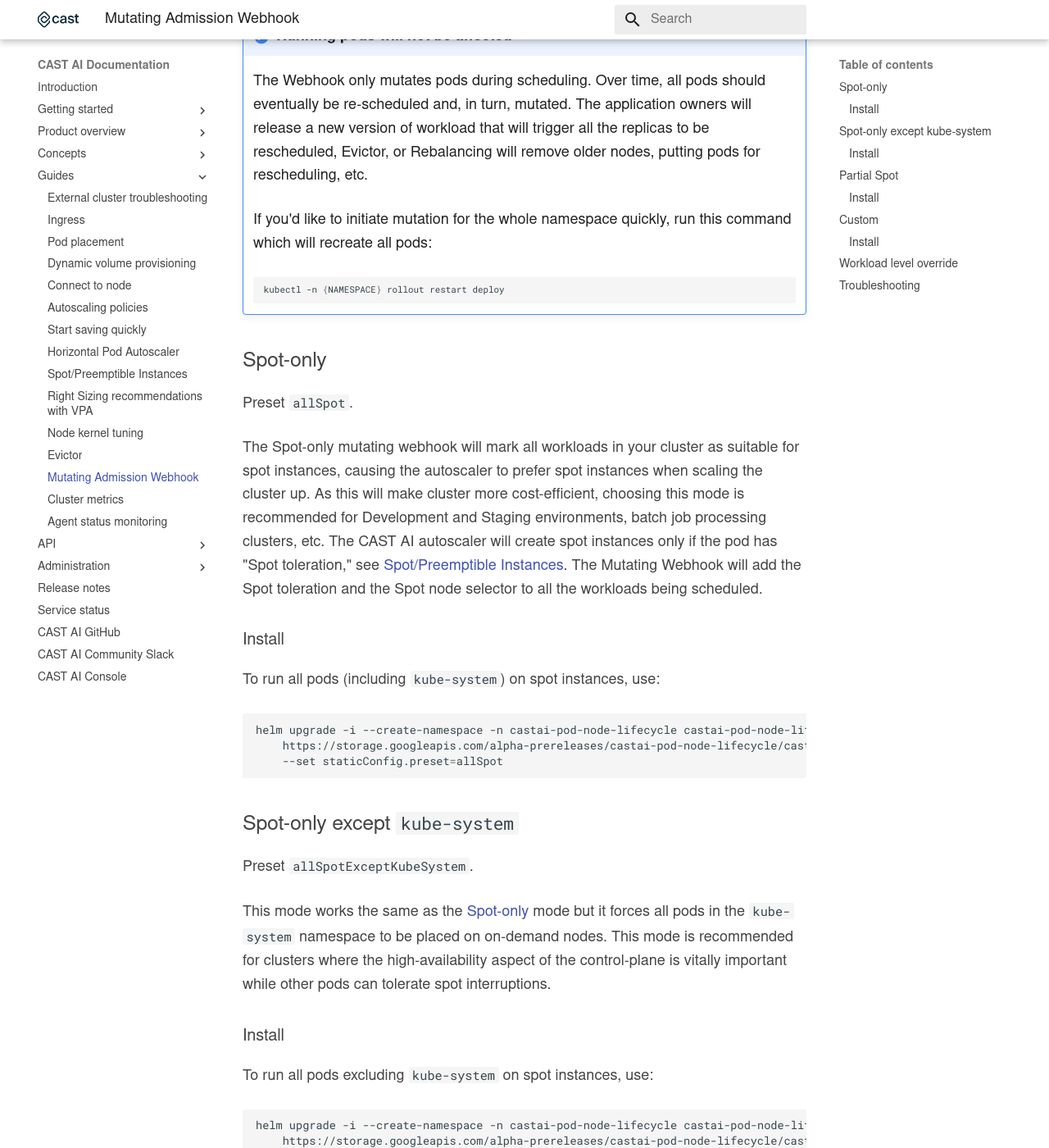
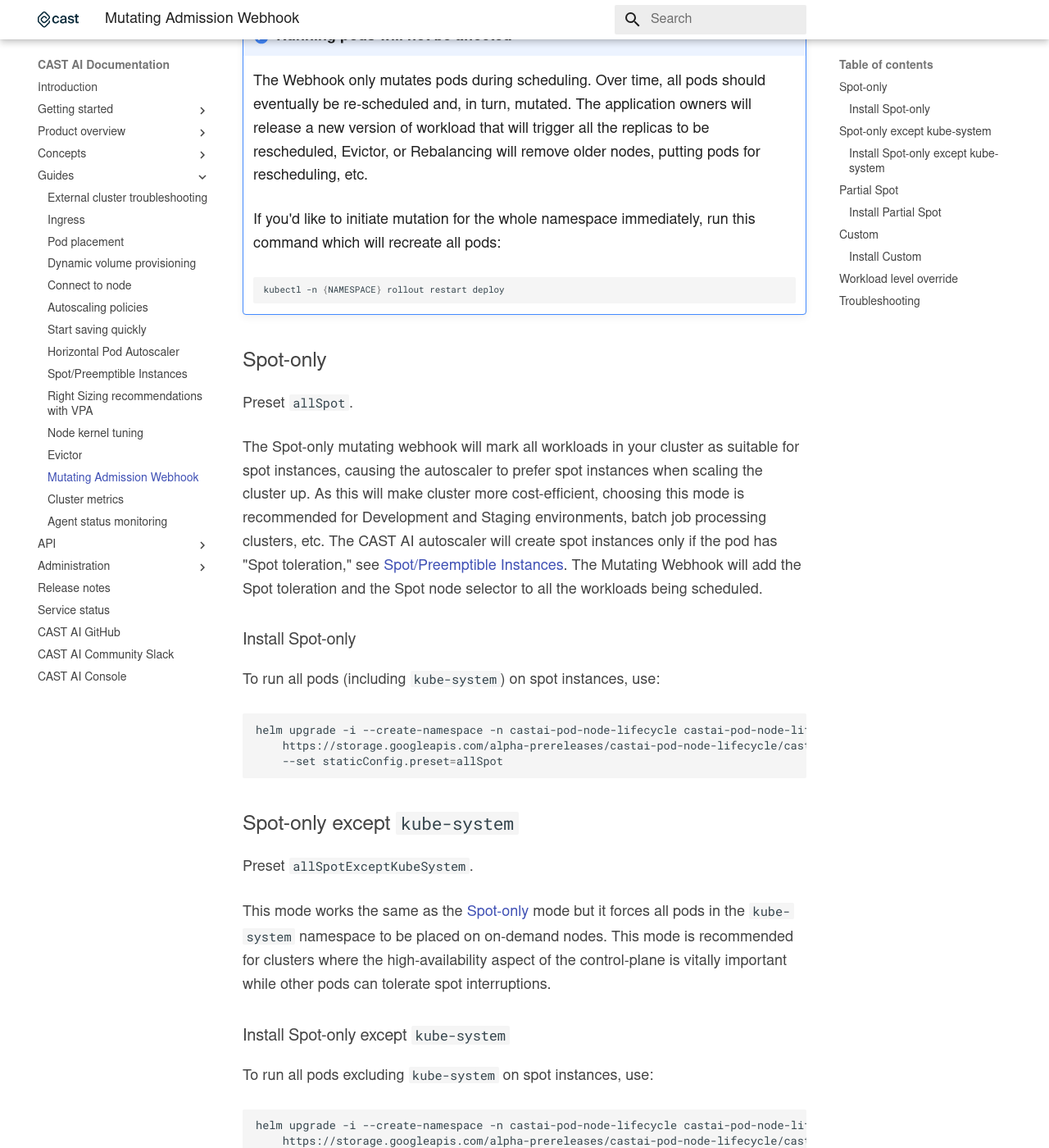
Before and after one commit to castai/docs, an MkDocs documentation site: the page built from docs/guides/mutating-admision-webhook.md, in a window 1280 px wide and 1400 px high, scrolled down 694 px. Shown: the whole window at 82% size. Built offline with MkDocs 1.6.1 and Material for MkDocs 9.7.7, drawn with Linux system fonts in a browser that asks for light colours; some web fonts are replaced; some of the changed text lies outside the part shown.

````diff
--- a/docs/guides/mutating-admision-webhook.md
+++ b/docs/guides/mutating-admision-webhook.md
@@ -20,7 +20,7 @@ CAST AI Mutating Admission Webhook presets:
 !!! note "Running pods will not be affected"
     The Webhook only mutates pods during scheduling. Over time, all pods should eventually be re-scheduled and, in turn, mutated. The application owners will release a new version of workload that will trigger all the replicas to be rescheduled, Evictor, or Rebalancing will remove older nodes, putting pods for rescheduling, etc.
 
-    If you'd like to initiate mutation for the whole namespace quickly, run this command which will recreate all pods:
+    If you'd like to initiate mutation for the whole namespace immediately, run this command which will recreate all pods:
 
     ```shell
     kubectl -n {NAMESPACE} rollout restart deploy
@@ -32,7 +32,7 @@ Preset `allSpot`.
 
 The Spot-only mutating webhook will mark all workloads in your cluster as suitable for spot instances, causing the autoscaler to prefer spot instances when scaling the cluster up. As this will make cluster more cost-efficient, choosing this mode is recommended for Development and Staging environments, batch job processing clusters, etc. The CAST AI autoscaler will create spot instances only if the pod has "Spot toleration," see [Spot/Preemptible Instances](spot.md). The Mutating Webhook will add the Spot toleration and the Spot node selector to all the workloads being scheduled.
 
-### Install
+### Install Spot-only
 
 To run all pods (including `kube-system`) on spot instances, use:
 
@@ -48,7 +48,7 @@ Preset `allSpotExceptKubeSystem`.
 
 This mode works the same as the [Spot-only](#spot-only) mode but it forces all pods in the `kube-system` namespace to be placed on on-demand nodes. This mode is recommended for clusters where the high-availability aspect of the control-plane is vitally important while other pods can tolerate spot interruptions.
 
-### Install
+### Install Spot-only except `kube-system`
 
 To run all pods excluding `kube-system` on spot instances, use:
 
@@ -64,7 +64,7 @@ Preset `partialSpot`.
 
 When 100% of pods on spot instances is not a desirable scenario, you can use a ratio like 60% on stable on-demand instances and remaining 40% of pods in same ReplicaSet (Deployment / StatefulSet) running on spot instances. This conservative configuration ensures that there are enough pods on stable compute for the base load, but still allows achieving significant savings for pods above the base load by putting them on spot instances. This setup is recommended for all types of environment, from Production to Development.
 
-### Install
+### Install Partial Spot
 
 For running 40% workload pods on spot instances and keep remaining pods of same ReplicaSet on on-demand instances, use:
 
@@ -98,7 +98,7 @@ This mode can be adjusted to match the needs and requirements of your cluster. I
 
 Schema description of the `PodAffinityTerm` object can be found in the official [kubernetes-api documentation](https://kubernetes.io/docs/reference/generated/kubernetes-api/v1.21/#podaffinityterm-v1-core). The property `topologyKey` is ignored and the property `namespaceSelector` is not yet supported.
 
-### Install
+### Install Custom
 
 Here is an example of a `values.yaml` with custom rules defined:
 
````
Also changed, not shown: .markdownlint.json.
